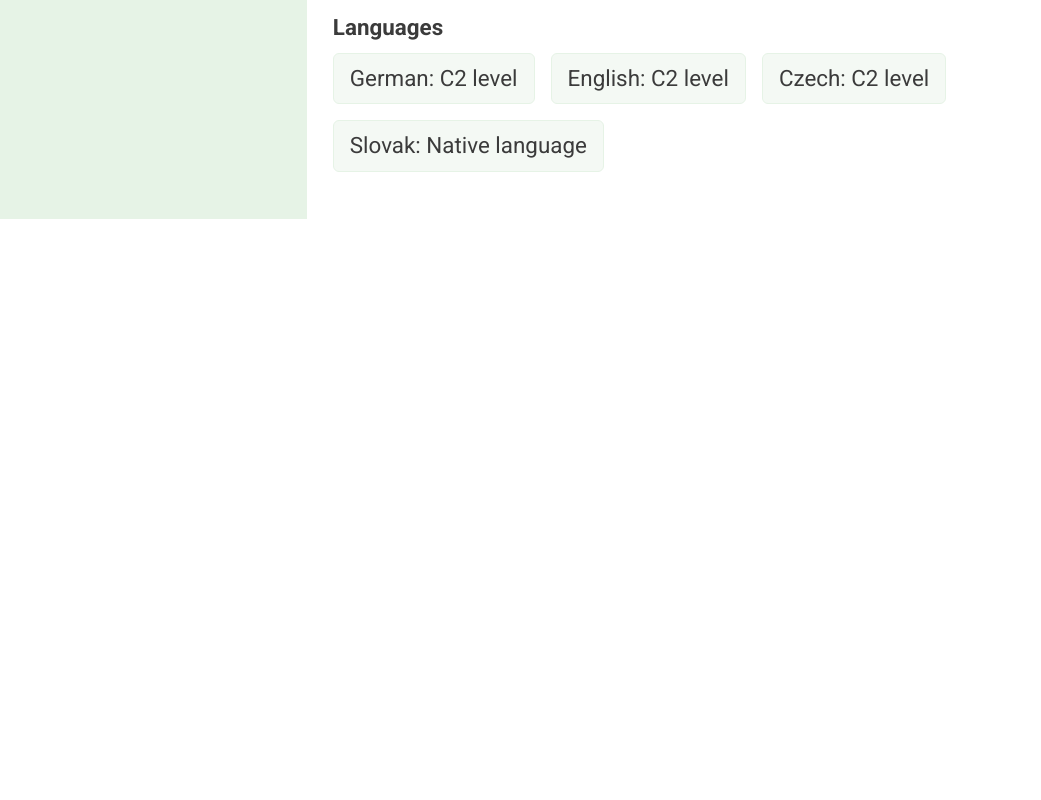
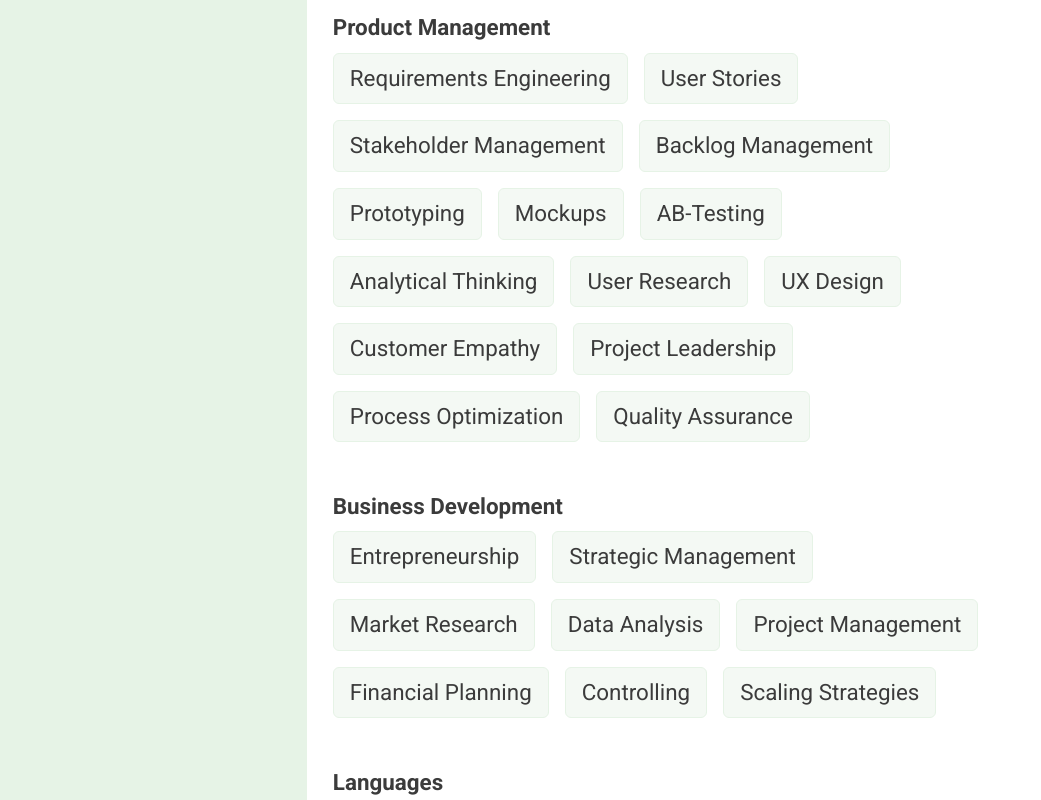
Before and after one commit to stefanbalaz/pwp, a React (Vite) app: page /skills in a window 1280 px wide. Shown: the part 1440-2240 px from the top of the page, without its empty margins (0-1041 px from the left). Before the commit the page ends 1659 px from the top, so only its background shows below. Built offline with nearby package versions, Linux system fonts and the light colour scheme.

Commit message:
skills added

```diff
--- a/src/components/Skills.jsx
+++ b/src/components/Skills.jsx
@@ -20,6 +20,7 @@ function Skills() {
           <li className="skill_element">MongoDB</li>
           <li className="skill_element">Git</li>
           <li className="skill_element">Github</li>
+          <li className="skill_element">Full-Stack</li>
         </ul>
       </div>
 
@@ -75,6 +76,42 @@ function Skills() {
         </ul>
       </div>
 
+      {/* Product Management */}
+      <div className="content_block">
+        <div className="skills_headline">Product Management</div>
+        <ul className="skills_list">
+          <li className="skill_element">Requirements Engineering</li>
+          <li className="skill_element">User Stories</li>
+          <li className="skill_element">Stakeholder Management</li>
+          <li className="skill_element">Backlog Management</li>
+          <li className="skill_element">Prototyping</li>
+          <li className="skill_element">Mockups</li>
+          <li className="skill_element">AB-Testing</li>
+          <li className="skill_element">Analytical Thinking</li>
+          <li className="skill_element">User Research</li>
+          <li className="skill_element">UX Design</li>
+          <li className="skill_element">Customer Empathy</li>
+          <li className="skill_element">Project Leadership</li>
+          <li className="skill_element">Process Optimization</li>
+          <li className="skill_element">Quality Assurance</li>
+        </ul>
+      </div>
+
+      {/* Business Development */}
+      <div className="content_block">
+        <div className="skills_headline">Business Development</div>
+        <ul className="skills_list">
+          <li className="skill_element">Entrepreneurship</li>
+          <li className="skill_element">Strategic Management</li>
+          <li className="skill_element">Market Research</li>
+          <li className="skill_element">Data Analysis</li>
+          <li className="skill_element">Project Management</li>
+          <li className="skill_element">Financial Planning</li>
+          <li className="skill_element">Controlling</li>
+          <li className="skill_element">Scaling Strategies</li>
+        </ul>
+      </div>
+
       {/* Languages */}
       <div className="content_block">
         <div className="skills_headline">Languages</div>
```
